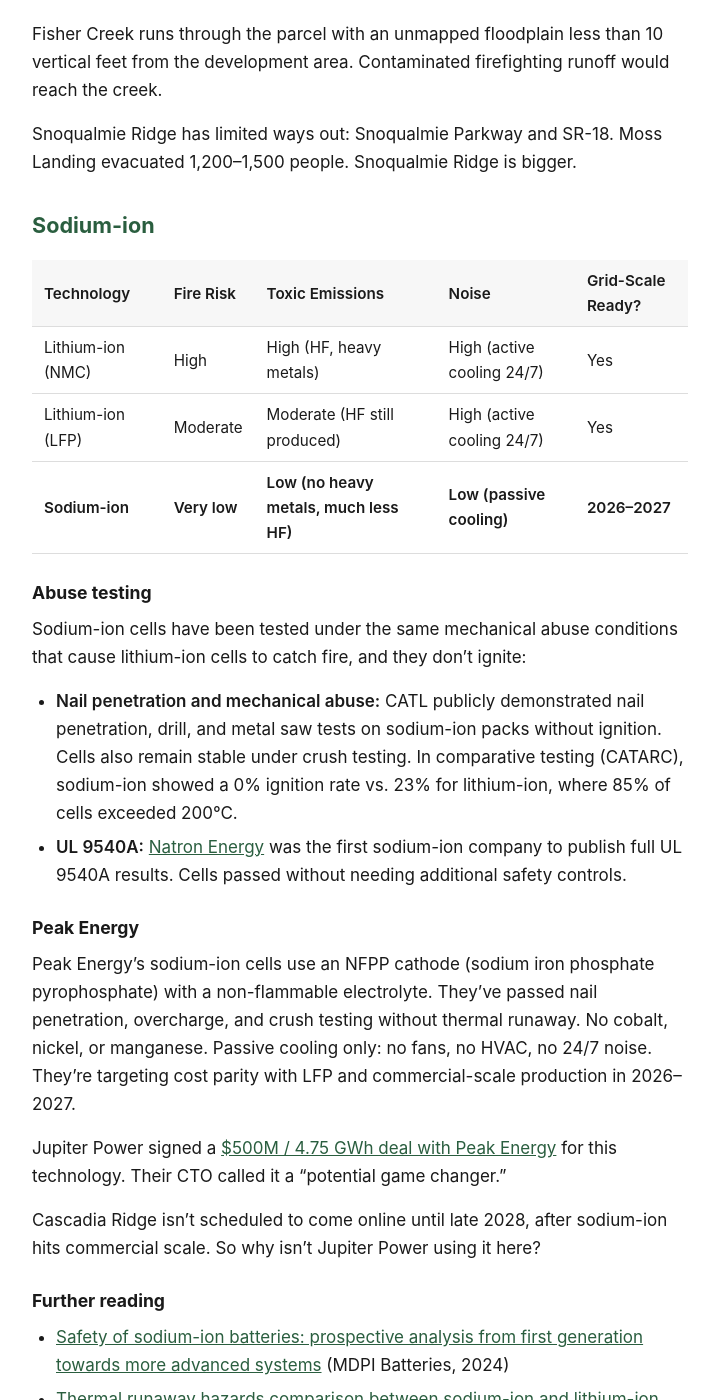
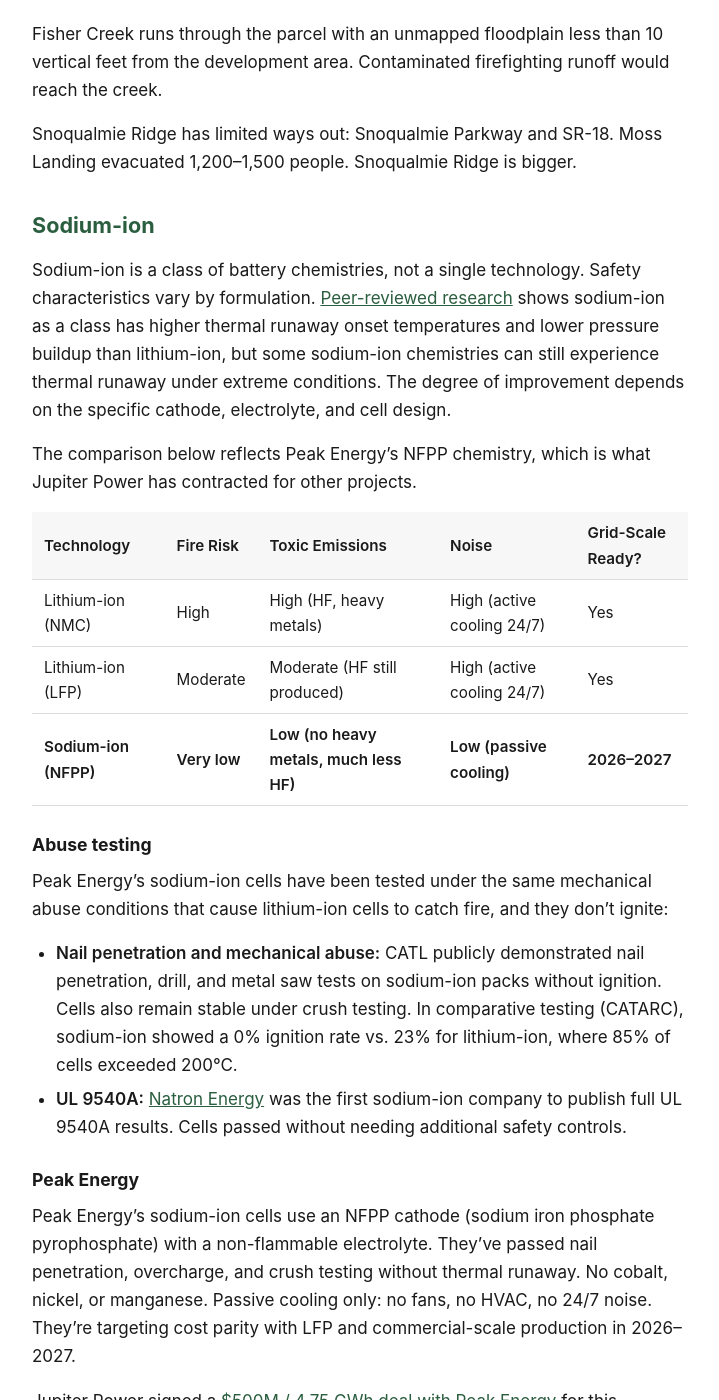
Before and after one commit to calef/cascadia-ridge-bess, a Jekyll site: the page built from _pages/battery-technology.md, in a window 1280 px wide and 1400 px high, scrolled down 1275 px. Shown: the whole window, without its empty margins (280-999 px from the left). Built offline with Jekyll 4.4.1, drawn with Linux system fonts in a browser that asks for light colours.

```diff
--- a/_pages/battery-technology.md
+++ b/_pages/battery-technology.md
@@ -35,15 +35,19 @@ Snoqualmie Ridge has limited ways out: Snoqualmie Parkway and SR-18. Moss Landin
 
 ## Sodium-ion
 
+Sodium-ion is a class of battery chemistries, not a single technology. Safety characteristics vary by formulation. [Peer-reviewed research](https://www.mdpi.com/2313-0105/10/10/370) shows sodium-ion as a class has higher thermal runaway onset temperatures and lower pressure buildup than lithium-ion, but some sodium-ion chemistries can still experience thermal runaway under extreme conditions. The degree of improvement depends on the specific cathode, electrolyte, and cell design.
+
+The comparison below reflects Peak Energy's NFPP chemistry, which is what Jupiter Power has contracted for other projects.
+
 | Technology | Fire Risk | Toxic Emissions | Noise | Grid-Scale Ready? |
 |---|---|---|---|---|
 | Lithium-ion (NMC) | High | High (HF, heavy metals) | High (active cooling 24/7) | Yes |
 | Lithium-ion (LFP) | Moderate | Moderate (HF still produced) | High (active cooling 24/7) | Yes |
-| **Sodium-ion** | **Very low** | **Low (no heavy metals, much less HF)** | **Low (passive cooling)** | **2026–2027** |
+| **Sodium-ion (NFPP)** | **Very low** | **Low (no heavy metals, much less HF)** | **Low (passive cooling)** | **2026–2027** |
 
 ### Abuse testing {#abuse-testing}
 
-Sodium-ion cells have been tested under the same mechanical abuse conditions that cause lithium-ion cells to catch fire, and they don't ignite:
+Peak Energy's sodium-ion cells have been tested under the same mechanical abuse conditions that cause lithium-ion cells to catch fire, and they don't ignite:
 
 - **Nail penetration and mechanical abuse:** CATL publicly demonstrated nail penetration, drill, and metal saw tests on sodium-ion packs without ignition. Cells also remain stable under crush testing. In comparative testing (CATARC), sodium-ion showed a 0% ignition rate vs. 23% for lithium-ion, where 85% of cells exceeded 200°C.
 - **UL 9540A:** [Natron Energy](https://natron.energy/files/resources/natron-ul-9540a-module-report-revised-july-8-2020-final.pdf) was the first sodium-ion company to publish full UL 9540A results. Cells passed without needing additional safety controls.
```
Also changed, not shown: _pages/faq.md (+2 -2 lines), _pages/fire-risk.md (+3 -3 lines), _pages/project.md (+1 -1 lines), _pages/what-we-are-asking.md (+1 -1 lines), index.md (+1 -1 lines).
